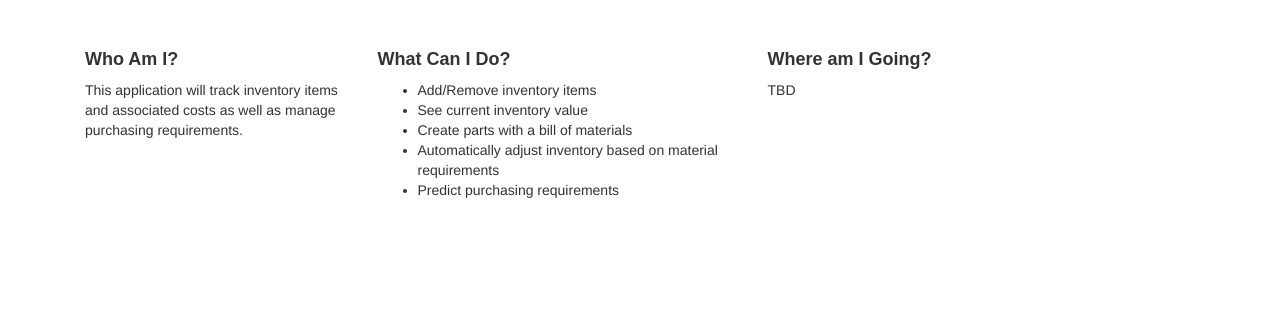
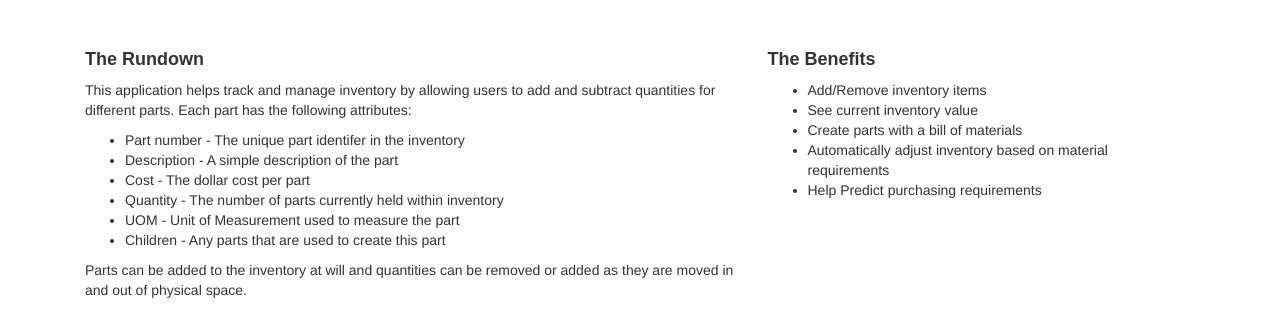
Before and after one commit to timbtlr/InventoryManagement, a website: page public/index.html in a window 1280 px wide. Shown: the part 200-536 px from the top of the page. Drawn offline with Linux system fonts and the light colour scheme.

Commit message:
Removed some temporary files.  Added better descriptions in the home view.

```diff
--- a/public/views/home.html
+++ b/public/views/home.html
@@ -2,28 +2,34 @@
 	<div class="learn-more">
 		<div class="container">
 			<div class="row">
-				<div class="col-sm-3">
-					<h3>Who Am I?</h3>
+				<div class="col-sm-7">
+					<h3>The Rundown</h3>
 					<p>
-						This application will track inventory items and associated costs as well as manage purchasing requirements.
+						This application helps track and manage inventory by allowing users to add and subtract quantities for
+						different parts.  Each part has the following attributes:
+						<ul>
+							<li>Part number - The unique part identifer in the inventory</li>
+							<li>Description - A simple description of the part</li>
+							<li>Cost - The dollar cost per part</li>
+							<li>Quantity - The number of parts currently held within inventory</li>
+							<li>UOM - Unit of Measurement used to measure the part</li>
+							<li>Children - Any parts that are used to create this part</li>
+						</ul>
+
+						Parts can be added to the inventory at will and quantities can be removed or added as they are moved
+						in and out of physical space.
 					</p>
 				</div>
 				<div class="col-md-4">
-					<h3>What Can I Do?</h3>
+					<h3>The Benefits</h3>
 					<p>
 						<ul>
 							<li>Add/Remove inventory items</li>
 							<li>See current inventory value</li>
 							<li>Create parts with a bill of materials</li>
 							<li>Automatically adjust inventory based on material requirements</li>
-							<li>Predict purchasing requirements</li>
+							<li>Help Predict purchasing requirements</li>
 						</ul>
-					</p>
-				</div>
-				<div class="col-md-4">
-					<h3>Where am I Going?</h3>
-					<p>
-						TBD
 					</p>
 				</div>
 			</div>
```
